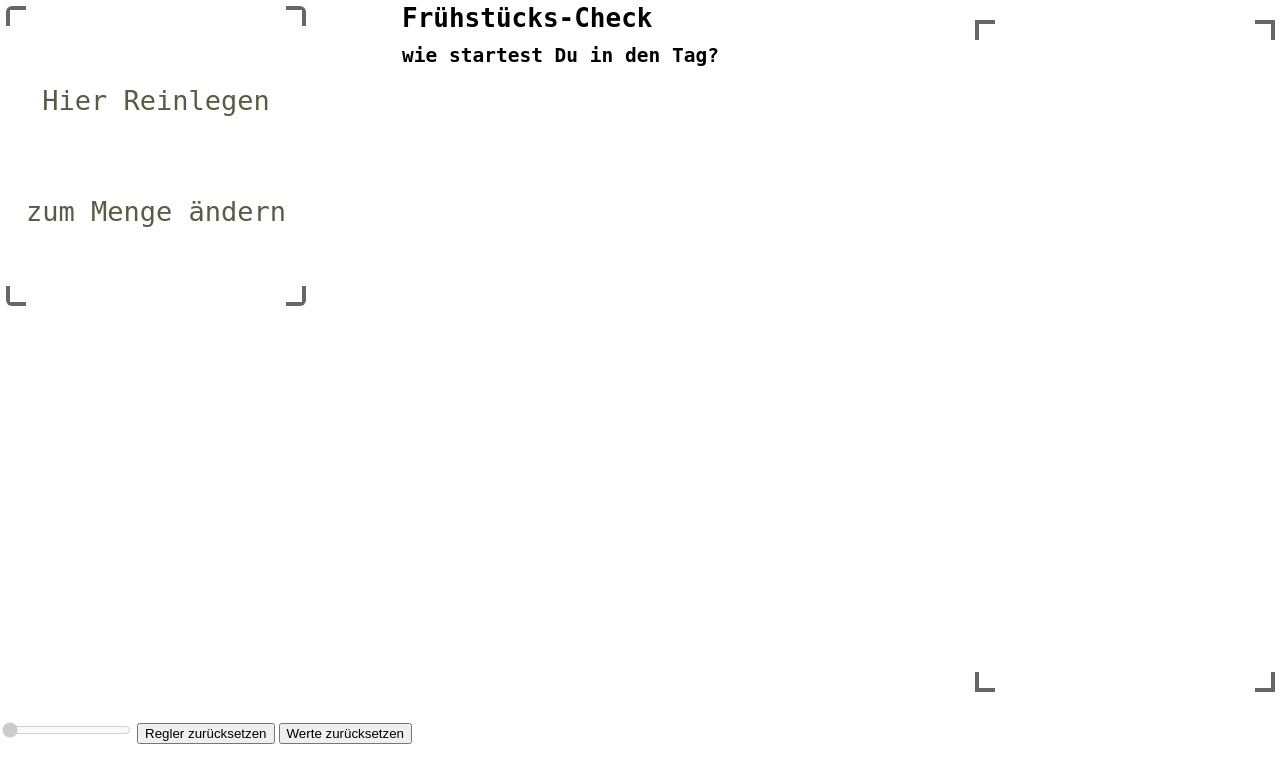
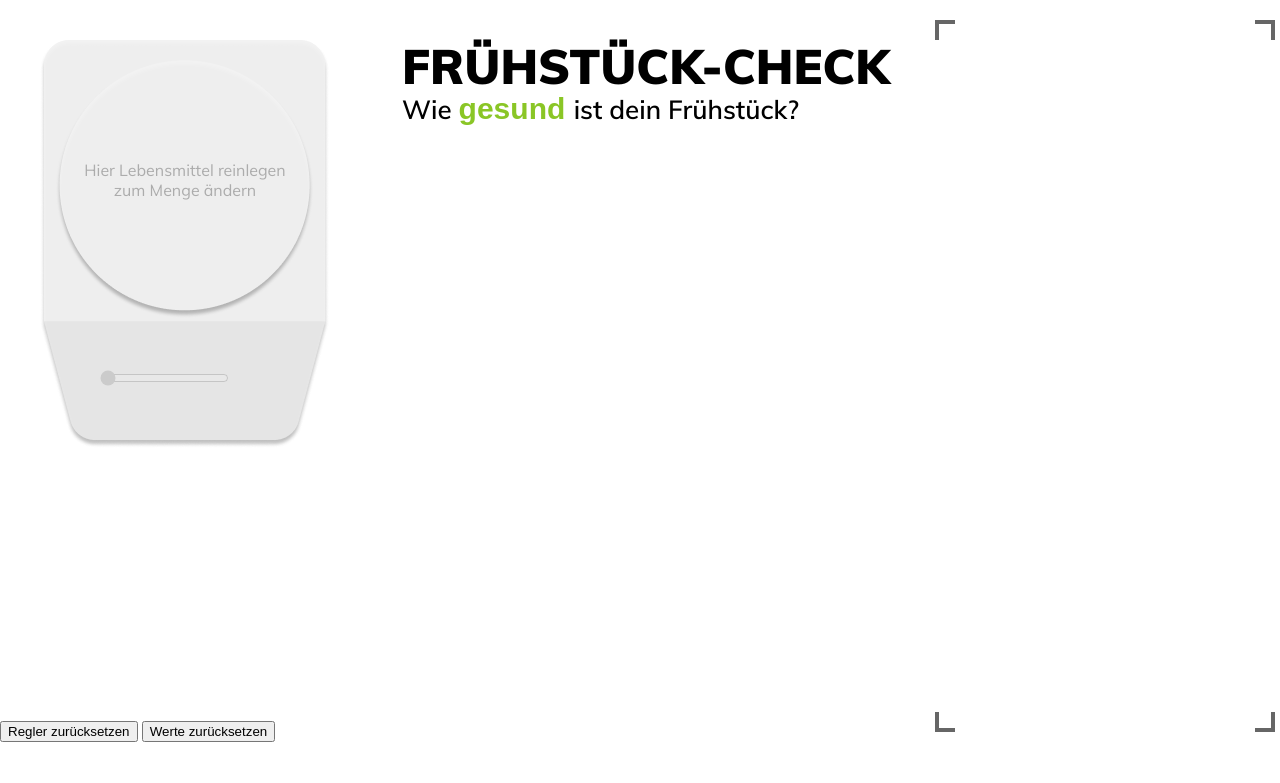
Before and after one commit to Z3r0cks/Tangible_AR, a Flask app: page / in a window 1280 px wide. Shown: the top 783 px of the page. Run offline with Flask 3, Linux system fonts and the light colour scheme; parts of the project's set-up code (start-up, migrations or seed data) failed here and were passed over; some libraries are stand-ins or nearby versions.

Commit message:
FIX: allergiens, style, bug fix ADD: johanna stlye

```diff
--- a/src/static/main.js
+++ b/src/static/main.js
@@ -32,7 +32,6 @@ document.getElementById('resetValue').addEventListener('click', () => {
    });
 });
 
-
 function resetRange() {
    range.value = 0;
 }
@@ -42,54 +41,59 @@ socket.on('connect', () => {
 });
 
 socket.on('new detections', function (detections) {
+   // console.log(detections);
    // clear unactive objects
    clearUnactiveObjects();
-   // remove old boxes
-   if (detections == "home") {
-      infoField.innerHTML = `<div class="home"><h1>Willkommen</h1><p>Bitte wählen sie eine Würfelseite aus</p></div>`;
+
+   if (detections == "home" || detections.length == 0) {
+      console.log("test");
+      infoField.innerHTML = `<h3>Home</h3>
+      <p>Platziere ein Lebensmittel auf der linken Seite und entscheide dich für eine Würfelseite um dir die Daten deines Frühstücks anzeigen zu lassen.</p>`;
+
+      title.innerHTML = 'Wie <span id="titleType"> gesund </span> ist dein Frühstück?';
+      document.getElementById('titleType').style.color = "#8ac626";
       document.querySelectorAll('.box').forEach(box => {
          removeCanvasAndSibling(box);
       });
+
    } else {
       removeUnmatchedCanvases(detections);
-
 
       // main function to draw boxes
       detections.forEach(({ box_coordinates: [x1, y1, x2, y2], name, data, class_id }) => {
          boxValues[class_id] = [data, name]
          switch (name) {
             case "nutrients":
-               measurement = "mg";
-               title.innerHTML = 'wie <span id="titleType"> nährreich </span> startest Du in den Tag?';
-               document.getElementById('titleType').style.color = "#d86c0d";
+               setValueForDataTypes("mg", 'wie <span id="titleType"> nährreich </span> startest Du in den Tag?', "#d86c0d");
                break;
+
             case "vitamins":
-               measurement = "μg";
-               title.innerHTML = 'wie <span id="titleType"> vitaminreich </span> startest Du in den Tag?';
-               document.getElementById('titleType').style.color = "#f2ef30";
+               setValueForDataTypes("μg", 'wie <span id="titleType"> vitaminreich </span> startest Du in den Tag?', "#f2ef30");
+               break;
 
+            case "minerals":
+               setValueForDataTypes("μg", 'wie <span id="titleType"> mineralreich </span> startest Du in den Tag?', "#ff6600");
                break;
-            case "minerals":
-               measurement = "μg";
-               title.innerHTML = 'Wie viele <span id="titleType"> Mineralien </span> hat dein Frühstück?';
-               document.getElementById('titleType').style.color = "#ff6600";
+
+            case "trace_elements":
+               setValueForDataTypes("μg", 'Wie viele <span id="titleType"> Spurenelemente </span> hat dein Frühstück?', "#585858");
                break;
-            case "trace_elements":
-               measurement = "μg";
-               title.innerHTML = 'Wie viele <span id="titleType"> Spurenelemente </span> hat dein Frühstück?';
-               document.getElementById('titleType').style.color = "#585858";
-               break;
+
             case "allergens":
-               title.innerHTML = 'Wie <span id="titleType"> verträglich </span> ist dein Frühstück?';
-               document.getElementById('titleType').style.color = "#f6c397";
+               setValueForDataTypes("", 'Wie <span id="titleType"> verträglich </span> ist dein Frühstück?', "#f6c397");
          }
          drawBox(x1, y1, x2, y2, name, data, measurement, class_id);
-         if (name == "allergens") {
+         if (name != "allergens")
+            setDataInInfoField(detections);
+         else
             setDataInInfoFieldForAllergens(detections);
-         }
-         else
-            setDataInInfoField(detections);
       });
+
+      function setValueForDataTypes(measurementType, text, color) {
+         measurement = measurementType;
+         title.innerHTML = text;
+         document.getElementById('titleType').style.color = color;
+      }
 
       // push old boxes to array
       newBoxes.forEach(([id, box, value]) => {
@@ -98,9 +102,12 @@ socket.on('new detections', function (detections) {
       });
 
       // check if some boxes are on range field for data scaling
-      wrapper.querySelectorAll('canvas').forEach(box => {
-         objectOnRangeField(box);
-      });
+      if (wrapper.querySelectorAll('canvas').length == 0)
+         range.disabled = true;
+      else
+         wrapper.querySelectorAll('canvas').forEach(box => {
+            objectOnRangeField(box);
+         });
 
       // reset oldBoxes and newBoxes
       oldBoxes = [];
@@ -111,8 +118,6 @@ socket.on('new detections', function (detections) {
 function objectOnRangeField(canvas) {
    // const canvas = document.getElementById(box.id);
    if (!canvas) return;
-   const thisBox = [box.id, canvas, box.value]
-
    // check if object is on range field
    const { left, top } = canvas.getBoundingClientRect();
    const { offsetWidth, offsetHeight } = canvas;
@@ -132,25 +137,12 @@ function objectOnRangeField(canvas) {
    }
 }
 
-function pushToPastBoxes(id, value) {
-   let newBox = true;
-   pastBoxes.forEach(el => {
-      if (id == el[0]) {
-         updatePastBoxesValue(el[0], value)
-         newBox = false;
-      }
-   });
-   if (!newBox) return;
-   pastBoxes[id] = value;
-}
-
 function drawBox(xa, ya, xb, yb, name, data, measurement, id) {
    const box = document.createElement('canvas');
    box.classList.add('box');
    const ctx = box.getContext("2d");
 
    const offsetY = 90;
-   const offsetYScale = 0.001;
    const screenW = window.innerWidth;
    const screenH = window.innerHeight;
    const camW = 1280;
@@ -199,13 +191,11 @@ function drawDataBox(name, data, measurement, argLeft, argTop, box, id) {
    wrapper.appendChild(dataWrapper);
 }
 
-
 function setDataInInfoField(detections) {
    let aggregatedData = {};
    for (let detection of detections) {
       for (let key in detection.data) {
-         if (key == "Food_Name") continue
-         if (key == "Food_ID") continue
+         if (key == "Food_Name" || key == "Food_ID") continue;
          if (!(key in aggregatedData)) {
             aggregatedData[key] = 0;
          }
@@ -216,7 +206,7 @@ function setDataInInfoField(detections) {
          aggregatedData[key] += parseFloat(detection.data[key] * value);
       }
    }
-   let html = '<div class="dataTableWrapper">' + translateDiceName(detections[0].name) + '</div><table class="table-container">';
+   let html = '<h3>' + translateDiceName(detections[0].name) + '</h3><table class="table-container">';
    for (let key in aggregatedData) {
       html += '<tr><td style="padding-right: 50px;">' + key + '</td><td class="dataItem">' + aggregatedData[key] + measurement + '</td></tr>';
    }
@@ -225,13 +215,29 @@ function setDataInInfoField(detections) {
 }
 
 function setDataInInfoFieldForAllergens(detections) {
-   let html = '<div class="dataTableWrapper">' + translateDiceName(detections[0].name) + '</div><table class="table-container">';
+   let allergens = {};
+   let nonVeganVegetarianDetected = false;
    for (let detection of detections) {
       for (let key in detection.data) {
-         if (key == "Food_Name") continue
-         if (key == "Food_ID") continue
-         html += '<tr><td style="padding-right: 50px;">' + key + '</td><td class="dataItem">' + (detection.data[key] == 1 ? "ja" : "Nein") + '</td></tr>';
+         if (key == "Food_Name" || key == "Food_ID") continue;
+         if (detection.data[key] == 1) {
+            allergens[key] = true;
+         }
       }
+
+      if (detection.data["Vegan"] == 0 || detection.data["Vegetarisch"] == 0) {
+         nonVeganVegetarianDetected = true;
+      }
+   }
+
+   if (nonVeganVegetarianDetected) {
+      allergens["Vegan"] = false;
+      allergens["Vegetarisch"] = false;
+   }
+
+   let html = '<h3>' + translateDiceName(detections[0].name) + '</h3><table class="table-container">';
+   for (let allergen in allergens) {
+      html += '<tr><td style="padding-right: 50px;">' + allergen + '</td><td class="dataItem">' + (allergens[allergen] ? "ja" : "Nein") + '</td></tr>';
    }
    html += '</table></div>';
    infoField.innerHTML = html;
@@ -266,6 +272,7 @@ function translateDiceName(engName) {
    }
    return deName;
 }
+
 function findPosition(overlapResult, pos) {
    pos = overlapResult.some(subArray => subArray.includes(pos)) ? overlapResult.findIndex(subArray => subArray.includes(pos)) : -1;
    return pos;
@@ -328,10 +335,27 @@ function checkOldState(objId) {
    return value;
 }
 
-function updatePastBoxesValue(id, value) {
-   pastBoxes.forEach(el => {
-      if (id == el[0]) el[1] = value;
-   });
+function pushToPastBoxes(id, value) {
+   let newBox = true;
+   // pastBoxes.forEach(el => {
+   //    if (id == el[0]) {
+   //       updatePastBoxesValue(el[0], value)
+   //       newBox = false;
+   //    }
+   // });
+   if (!newBox) return;
+   pastBoxes[id] = value;
+}
+
+// function updatePastBoxesValue(id, value) {
+//    pastBoxes.forEach(el => {
+//       if (id == el[0]) { el[1] = value; }
+//    });
+// }
+
+function removeCanvasAndSibling(canvas) {
+   canvas.nextElementSibling.remove();
+   canvas.remove();
 }
 
 function clearUnactiveObjects() {
@@ -344,8 +368,3 @@ function clearUnactiveObjects() {
       }
    });
 }
-
-function removeCanvasAndSibling(canvas) {
-   canvas.nextElementSibling.remove();
-   canvas.remove();
-}
--- a/src/static/style.css
+++ b/src/static/style.css
@@ -1,3 +1,18 @@
+@font-face {
+   font-family: "Muli";
+   src: url(./fonts/Muli-Regular.ttf) format("truetype");
+}
+
+@font-face {
+   font-family: "Muli Black";
+   src: url(./fonts/Muli-Black.ttf) format("truetype");
+}
+
+@font-face {
+   font-family: "Muli SemiBold";
+   src: url(./fonts/Muli-SemiBold.ttf) format("truetype");
+}
+
 #cameraZone {
    width: 1280px;
    height: 720px;
@@ -8,19 +23,28 @@ h1,
 h2 {
    position: absolute;
    left: 402px;
-   font-family: monospace;
 }
 h1 {
-   top: -14px;
+   top: 4px;
+   font-size: 48px;
+   font-family: "Muli Black", sans-serif;
 }
 
 h2 {
-   top: 28px;
+   top: 70px;
+   font-size: 26px;
+   font-family: "Muli SemiBold", sans-serif;
 }
 
 h2 > span {
    color: #b0c393;
-   font-style: oblique;
+   font-size: 30px;
+   font-family: "Caveat", sans-serif;
+}
+
+h3 {
+   font-family: "Muli SemiBold", sans-serif;
+   font-size: 36px;
 }
 
 .box {
@@ -30,31 +54,24 @@ h2 > span {
 
 #rangefield {
    position: absolute;
-   display: flex;
-   justify-content: space-evenly;
-   align-items: center;
-   flex-direction: column;
-   font-size: 27px;
-   font-family: monospace;
-   color: #545e44;
+   color: #acacac;
    top: 0;
    left: 0;
-   width: 300px;
-   height: 300px;
-   margin: 6px 0 0 6px;
-   border-radius: 6px;
-   background: linear-gradient(to right, #666666 4px, transparent 4px) 0 0,
-      linear-gradient(to right, #666666 4px, transparent 4px) 0 100%,
-      linear-gradient(to left, #666666 4px, transparent 4px) 100% 0,
-      linear-gradient(to left, #666666 4px, transparent 4px) 100% 100%,
-      linear-gradient(to bottom, #666666 4px, transparent 4px) 0 0,
-      linear-gradient(to bottom, #666666 4px, transparent 4px) 100% 0,
-      linear-gradient(to top, #666666 4px, transparent 4px) 0 100%,
-      linear-gradient(to top, #666666 4px, transparent 4px) 100% 100%;
+   width: 290px;
+   height: 410px;
+   margin: 40px;
+   background-image: url(./img/waage.png);
    background-repeat: no-repeat;
-   background-size: 20px 20px;
-   /* background-color: #b0c393; */
-   /* background-color: #b0c393; */
+}
+
+#rangefield > div {
+   display: flex;
+   margin: auto;
+   justify-content: space-evenly;
+   text-align: center;
+   align-items: center;
+   padding: 40px;
+   height: 200px;
 }
 
 #foodSpace {
@@ -98,22 +115,27 @@ h2 > span {
 }
 
 .dataWrapper {
-   background-color: #8ac626;
+   /* background-color: #8ac626; */
    border-radius: 6px;
    font-size: 18px;
    padding: 2px;
-   color: white;
+   /* color: white; */
    position: absolute;
    width: 190px;
    z-index: 1;
 }
 
 #range {
+   margin-top: 50px;
+   margin-left: 60px;
    position: relative;
    bottom: 0px;
+   z-index: 10;
 }
 
 body {
+   font-family: "Muli", sans-serif;
+   font-size: 16px;
    margin: 0;
    padding: 0;
 }
@@ -122,10 +144,15 @@ body {
    list-style-type: none;
 }
 
+#titleType {
+   color: #8ac626;
+}
+
 #infoField {
    position: absolute;
    top: 0;
    right: 0;
+   padding: 20px;
    width: 300px;
    height: 672px;
    background: linear-gradient(to right, #666666 4px, transparent 4px) 0 0,
@@ -144,7 +171,7 @@ body {
 .dataTableWrapper,
 .table-container {
    margin: 25px 0 15px 15px;
-   font-size: 25px;
+   /* font-size: 25px; */
    /* color: #7fd105; */
    align-items: center;
    display: flex;
@@ -155,7 +182,7 @@ body {
    opacity: 0;
 }
 
-table td,
+/*table td,
 table th {
    width: 100px;
-}
+} */
--- a/src/templates/index.html
+++ b/src/templates/index.html
@@ -14,9 +14,21 @@
 </head>
 
 <body>
-   <h1>Frühstücks-Check</h1>
-   <h2 id="title">wie startest Du in den Tag?</h2>
+   <h1>FRÜHSTÜCK-CHECK</h1>
+   <h2 id="title">Wie <span id="titleType"> gesund </span> ist dein Frühstück?</h2>
+   <div id="rangefield">
+      <div> Hier Lebensmittel reinlegen zum Menge ändern </div>
+      <input id="range" type="range" min="1" max="10" step="1.0" value="0">
+   </div>
    <div id="infoField"></div>
+   <div id="wrapper">
+      <canvas class="box" width="800" height="600" style="border:1px solid #000000;"></canvas>
+   </div>
+   <button id="resetRange">Regler zurücksetzen</button>
+   <button id="resetValue">Werte zurücksetzen</button>
+</body>
+
+</html>
 <!-- <div id="foodSpace">
    <div>
       <span class="foodField"></span>
@@ -35,13 +47,3 @@
       <span class="foodField"></span>
    </div>
 </div> -->
-   <div id="rangefield"><span>Hier Reinlegen</span><span>zum Menge ändern</span></div>
-   <div id="wrapper">
-      <canvas class="box" width="800" height="600" style="border:1px solid #000000;"></canvas>
-   </div>
-   <input id="range" type="range" min="1" max="10" step="1.0" value="0">
-   <button id="resetRange">Regler zurücksetzen</button>
-   <button id="resetValue">Werte zurücksetzen</button>
-</body>
-
-</html>
```
Also changed, not shown: src/static/fonts/Muli-Black.ttf (added), src/static/fonts/Muli-Regular.ttf (added), src/static/fonts/Muli-SemiBold.ttf (added), src/static/img/waage.png (added). Lines whose indentation alone changed are shown as unchanged.
